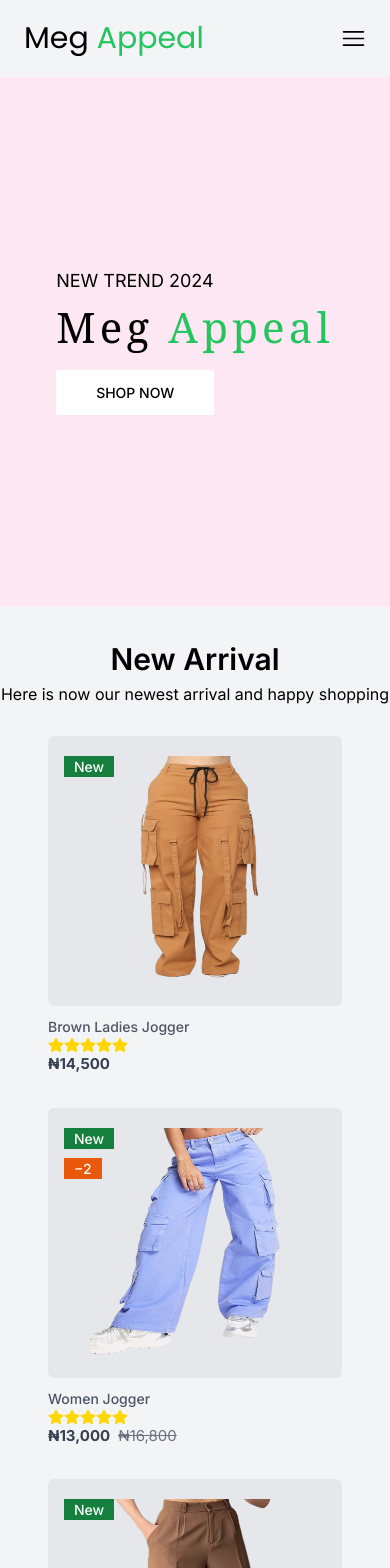
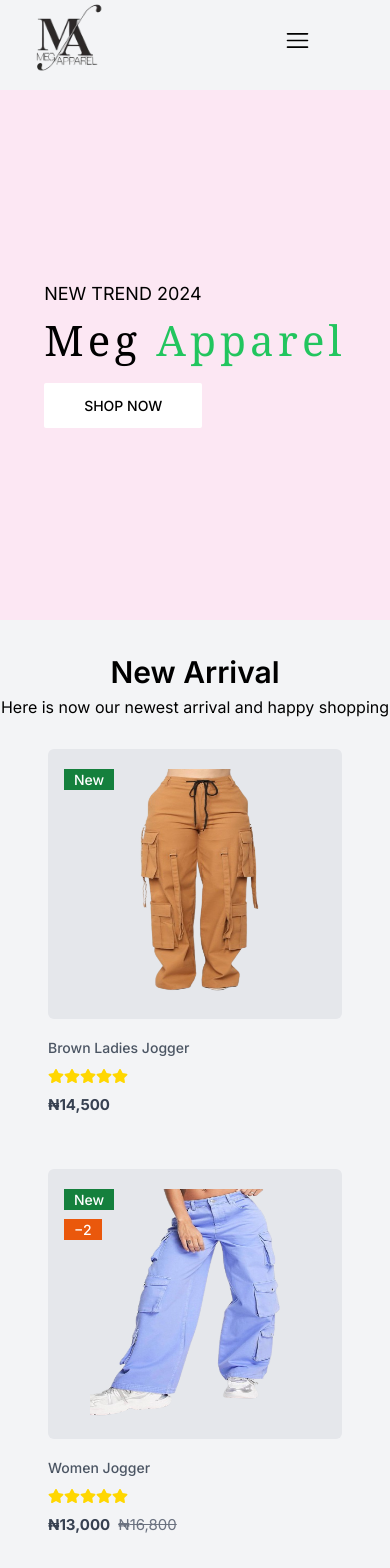
Before and after one commit to Success484/megC, a Next.js app: page / in a window 390 px wide. Shown: the top 1568 px of the page. Built offline with nearby package versions, Linux system fonts and the light colour scheme.

Commit message:
feat: MegApparel

```diff
--- a/src/app/Display.jsx
+++ b/src/app/Display.jsx
@@ -3,6 +3,7 @@ import { file } from './File'
 import Image from 'next/image'
 import style from './style/style.module.css'
 import StarsRate from './Star'
+import Link from 'next/link'
 
 export default function Display() {
     const display = file.map((file, index) => (
@@ -10,7 +11,9 @@ export default function Display() {
             <div>
             <div className={`hover:bg-pink-200 ease-in-out duration-500 rounded-md bg-gray-200 relative`}>
                 <div className={`flex justify-center items-center`}>
+                <Link href={`details/${file.name.split(' ').join('').toLocaleLowerCase()}`}>
                 <Image src={file.image} height={300} width={300} quality={100} className={`p-5 ${index == 8 || index == 9 || index == 10 || index == 11 ? style.larger_image:''} ${style.display_image}`} alt='' />
+                </Link>
                 </div>
                 <div className='text-[14px]'>
                     <div className='absolute top-0 left-0 bg-green-700 px-2.5 mt-5 ml-4'><h2 className='text-white font-medium'>New</h2></div>
@@ -19,10 +22,10 @@ export default function Display() {
                     )}
                 </div>
             </div>
-            <div className='mt-2.5'>
+            <div className='mt-2.5 space-y-2.5 pt-2'>
                 <p className='text-[14px] font-medium text-gray-600'>{file.name}</p>
                 <StarsRate />
-                <div className='flex space-x-2 mb-3'>
+                <div className='flex space-x-2 mb-3 pb-8'>
                     <p className='font-bold text-gray-700 text-[15px]'>&#8358;{file.price}</p>
                     {file.preAmount && (
                     <p className='text-gray-500 text-[15px] line-through'>&#8358;{file.preAmount}</p>
--- a/src/app/File.jsx
+++ b/src/app/File.jsx
@@ -27,24 +27,24 @@ export const file = [
     {
         'image': '/simple1.png',
         'price': '16,000',
-        'name': 'Men White Jogger',
+        'name': 'Beautiful Light Green Gown',
         'preAmount': '20,000',
         'discount': 4,
     },
     {
         'image': '/simple2.png',
         'price': '17,000',
-        'name': 'Men White Jogger',
+        'name': 'Beautiful Ladies Gown',
     },
     {
         'image': '/simple3.png',
         'price': '17,500',
-        'name': 'Men White Jogger',
+        'name': 'Hot Ladies Gown',
     },
     {
         'image': '/simple4.png',
         'price': '20,500',
-        'name': 'Men White Jogger',
+        'name': 'Hot Red Ladies Gown',
         'preAmount': '23,500',
         'discount': 3,
     },
@@ -79,24 +79,24 @@ export const file = [
     {
         'image': '/men_wear1.png',
         'price': '20,500',
-        'name': 'Men White Jogger',
+        'name': 'Complete Native For Men',
     },
     {
         'image': '/men_wear2.png',
         'price': '20,500',
-        'name': 'Men White Jogger',
+        'name': 'Complete Native Dress For Men',
         'preAmount': '23,500',
         'discount': 3,
     },
     {
         'image': '/men_wear3.png',
         'price': '20,500',
-        'name': 'Men White Jogger',
+        'name': 'Full Complete for men',
     },
     {
         'image': '/men_wear4.png',
         'price': '20,500',
-        'name': 'Men White Jogger',
+        'name': 'Nice Button Shirt',
     },
     {
         'image': '/Hoodie1.png',
--- a/src/app/Footer.jsx
+++ b/src/app/Footer.jsx
@@ -2,11 +2,15 @@ import React from 'react';
 import { MdOutlineDoubleArrow } from "react-icons/md";
 import Link from 'next/link';
 import FooterEnding from './FooterEnding';
+import Logo from './Logo';
 
 
 export default function Footer() {
     return (
         <div className='bg-green-700 pt-8 text-white'>
+            <div>
+                <Logo />
+            </div>
             <div className='flex justify-center items-center'>
                 <div className='grid grid-cols-2 md:grid-cols-3 lg:gap-[250px] md:gap-[100px] gap-[100px] p-4'>
                     <div>
--- a/src/app/FooterEnding.jsx
+++ b/src/app/FooterEnding.jsx
@@ -25,7 +25,7 @@ export default function FooterEnding() {
         <div>
           <div>
             <h2 className='px-5'>
-              Meg Appareal is the home of modern fashion. Contact us with any design
+              Meg Apparel is the home of modern fashion. Contact us with any design
               and we provide. Feel free to explore!
             </h2>
           </div>
--- a/src/app/Header.jsx
+++ b/src/app/Header.jsx
@@ -16,7 +16,7 @@ export default function Header() {
         className={style.image}
       >
           <p className='text-[18px] mb-[-23px]'>NEW TREND {date}</p><br />
-          <h2 className='font-serif text-[42px] tracking-widest'>Meg <span className='text-green-500'>Appeal</span></h2>
+          <h2 className='font-serif text-[42px] tracking-widest'>Meg <span className='text-green-500'>Apparel</span></h2>
           <button className='bg-white px-10 py-3 mt-3 rounded-sm font-medium text-[14px] hover:bg-black hover:text-gray-100 duration-500 ease-in-out'>SHOP NOW</button>
       </motion.div>
         </div>
--- /dev/null
+++ b/src/app/Logo.jsx
@@ -0,0 +1,19 @@
+import Image from 'next/image'
+import React from 'react'
+import StarsRate from './Star'
+
+export default function Logo() {
+  return (
+    <div className='mb-4 flex justify-center items-center'>
+        <div className='bg-gray-100 h-[90px] flex justify-center items-center rounded-md'>
+            <div className='relative left-8'>
+            <StarsRate />
+            </div>
+            <Image src={'/MEGLOGO.png'} quality={100} height={300} width={300} alt='Logo' className='relative bottom-0'/>
+            <div className='relative right-8'>
+            <StarsRate />
+            </div>
+        </div>
+    </div>
+  )
+}
--- a/src/app/Navbar.jsx
+++ b/src/app/Navbar.jsx
@@ -5,6 +5,7 @@ import Link from 'next/link';
 import { FaHome, FaProductHunt, FaList, FaInfoCircle } from 'react-icons/fa';
 import { useRouter } from 'next/navigation';
 import style from './style/style.module.css';
+import Image from 'next/image';
 
 export const navigation = [
   { href: '/', label: 'Home', icon: FaHome },
@@ -17,11 +18,11 @@ export default function Navbar() {
   const router = useRouter();
 
   return (
-    <div className='bg-gray-100 py-4 px-2 relative'>
-      <div className='flex justify-between px-4 items-center text-center'>
-        <h2 className={`font- text-[30px] ${style.head}`}>
-          Meg <span className='text-green-500'>Appeal</span>
-        </h2>
+    <div className='bg-gray-100  relative h-[90px]'>
+      <div className='flex justify-between pr-20 items-center text-center relative top-[-40px]'>
+          <Link href="/" className=''>
+            <Image src={'/MEGLOGO.PNG'} quality={100} height={1300} width={1300} className={`relative right-20 sm:right-10 ${style.logo}`} alt="Logo"/>
+          </Link>
 
         <div className='hidden md:block sm:block'>
           <ul className='space-x-10 flex justify-center items-center'>
--- /dev/null
+++ b/src/app/details/[slug]/page.jsx
@@ -0,0 +1,12 @@
+import { file } from '@/app/File'
+import Image from 'next/image'
+import React from 'react'
+
+export default function page({params}) {
+  const detailproduct = file.find((detail) => detail.name.split(' ').join('').toLocaleLowerCase() == params.slug)
+  return (
+    <div>
+      <Image src={detailproduct.image} height={300} width={300} />
+    </div>
+  )
+}
--- /dev/null
+++ b/src/app/loading.js
@@ -0,0 +1,7 @@
+import React from 'react'
+
+export default function loading() {
+  return (
+    <div>loading</div>
+  )
+}
--- a/src/app/style/style.module.css
+++ b/src/app/style/style.module.css
@@ -29,3 +29,9 @@
     width: 900px;
     height: 500px;
 }
+
+.logo {
+    width: 400px;
+    height: 160px;
+    object-fit: contain;
+}
```
Also changed, not shown: public/MEGLOGO.png (added).
